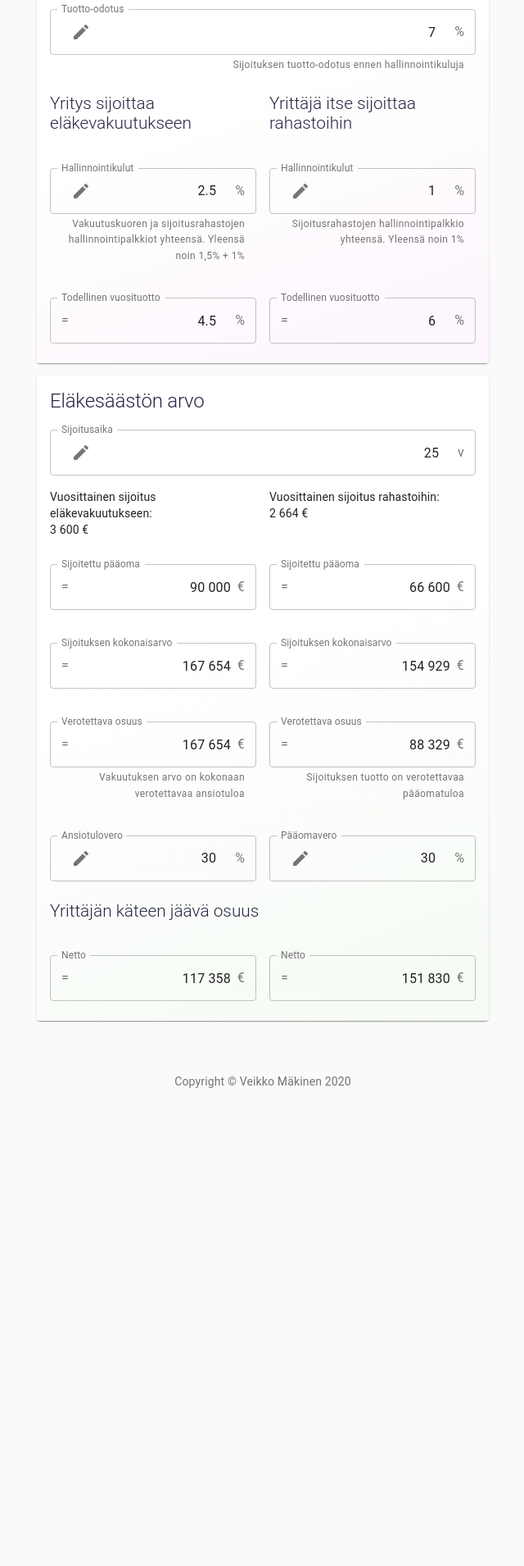
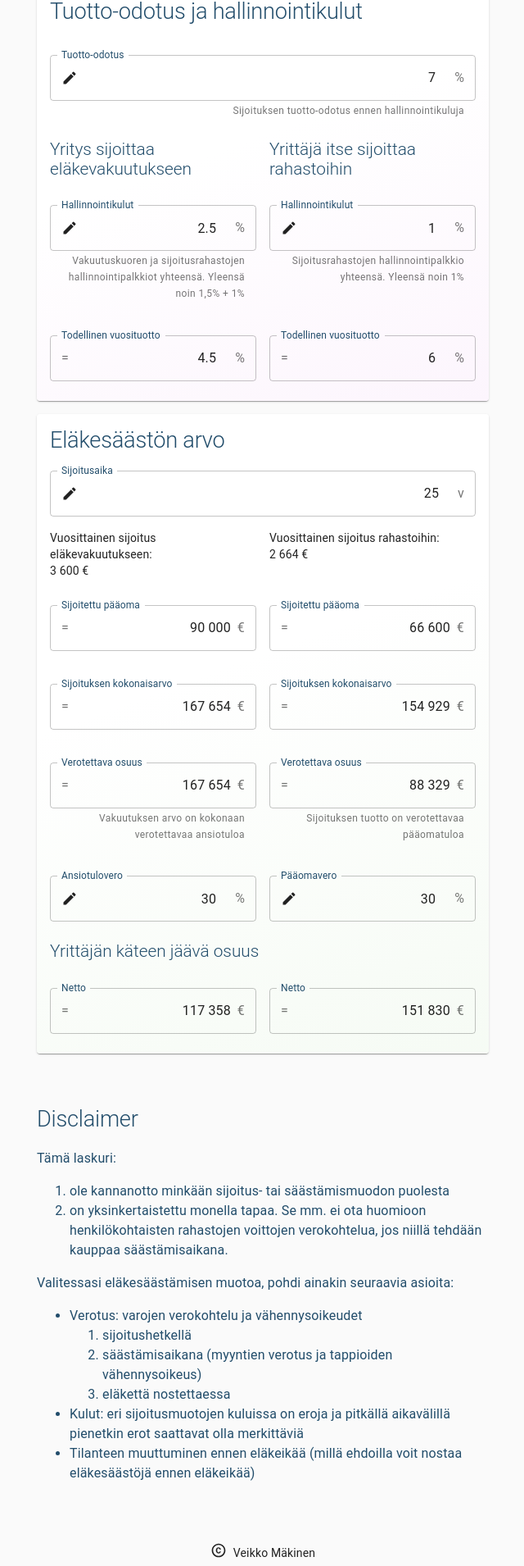
Before and after one commit to v-dogg/yrittajanelakesijoitus, a React (Create React App) app: page / in a window 1280 px wide. Shown: the part 691-2601 px from the top of the page at 82% size, without its empty margins (319-959 px from the left). Before the commit the page ends 2020 px from the top, so only its background shows below. Built offline with nearby package versions, Linux system fonts and the light colour scheme.

Commit message:
Style updates

```diff
--- a/src/App.js
+++ b/src/App.js
@@ -7,20 +7,20 @@ import TextField from '@material-ui/core/TextField';
 import InputAdornment from '@material-ui/core/InputAdornment';
 import IconButton from '@material-ui/core/IconButton'
 import EditIcon from '@material-ui/icons/Edit';
+import LinkedInIcon from '@material-ui/icons/LinkedIn';
+import GitHubIcon from '@material-ui/icons/GitHub';
+import CopyrightIcon from '@material-ui/icons/Copyright';
 import Link from '@material-ui/core/Link';
 import Grid from '@material-ui/core/Grid';
 import Box from '@material-ui/core/Box';
 import Typography from '@material-ui/core/Typography';
-import { makeStyles, withStyles } from '@material-ui/core/styles';
+import { makeStyles, withStyles, createMuiTheme, ThemeProvider } from '@material-ui/core/styles';
 import Container from '@material-ui/core/Container';
 import NumberFormat from 'react-number-format';
 
-const useStyles = makeStyles((theme) => ({
-  paper: {
-    marginTop: theme.spacing(2),
-    marginBottom: theme.spacing(2),
-    padding: theme.spacing(2),
-  },
+
+const theme = createMuiTheme({
+  typography: {
     h1: {
       color: '#d82b2b',
       fontSize: "2.5rem",
@@ -28,15 +28,29 @@ const useStyles = makeStyles((theme) => ({
       marginBottom: 20,
     },
     h2: {
-    color: '#272744',
-    fontSize: "1.5rem",
+      color: '#224d6b',
+      fontSize: "1.7rem",
       marginBottom: 20,
     },
     h3: {
-    color: '#272744',
+      color: '#224d6b',
       fontSize: "1.3rem",
       fontWeight: 300,
-    marginBottom: 10,
+    },
+    body1: {
+      color: "#224d6b",
+    },
+    button: {
+      fontStyle: 'italic',
+    },
+  },
+});
+
+const useStyles = makeStyles((theme) => ({
+  paper: {
+    marginTop: theme.spacing(2),
+    marginBottom: theme.spacing(2),
+    padding: theme.spacing(2),
   }
 }));
 
@@ -128,18 +142,21 @@ function App() {
   };
 
   return (
-    <Container component="main" maxWidth="sm">
+    <ThemeProvider theme={theme}>
+      <Container component="main" maxWidth="sm" >
         <CssBaseline />
 
-      <Typography variant="h1" className={classes.h1}>
+        <Box mt={6} mb={4}>
+          <Typography variant="h1">
             Yrittäjän eläkesijoitusvertailu
           </Typography>
+        </Box>
 
         <Paper1 className={classes.paper}>
-        <Typography variant="h2" className={classes.h2}>
+          <Typography variant="h2">
             Vuosittain säästettävä summa
           </Typography>
-        <Typography variant="body">
+          <Typography>
             Yrityksen maksama summa eläkevakuutukseen
           </Typography>
           <Grid container spacing={2} >
@@ -153,7 +170,7 @@ function App() {
               />
             </Grid>
           </Grid>
-        <Typography variant="body">
+          <Typography>
             Jos sama summa nostetaan osinkona
           </Typography>
           <Grid container spacing={2} >
@@ -188,7 +205,7 @@ function App() {
         </Paper1>
 
         <Paper2 className={classes.paper}>
-        <Typography variant="h2" className={classes.h2}>
+          <Typography variant="h2">
             Tuotto-odotus ja hallinnointikulut
           </Typography>
           <Grid container spacing={2}>
@@ -252,7 +269,7 @@ function App() {
         </Paper2>
 
         <Paper3 className={classes.paper}>
-        <Typography variant="h2" className={classes.h2}>
+          <Typography variant="h2">
             Eläkesäästön arvo
           </Typography>
 
@@ -268,7 +285,7 @@ function App() {
                   value={state.years}
                   onChange={handleChange}
                   InputProps={{
-                  startAdornment: <InputAdornment position="start"><IconButton><EditIcon /></IconButton></InputAdornment>,
+                    startAdornment: <InputAdornment position="start"><EditIcon fontSize="small" /></InputAdornment>,
                     endAdornment: (
                       <InputAdornment position="end">v</InputAdornment>
                     ),
@@ -396,17 +413,72 @@ function App() {
           </Grid>
         </Paper3>
 
-      <Box mt={8}>
-        <Typography variant="body2" color="textSecondary" align="center">
-        {'Copyright © '}
-        <Link color="inherit" href="https://www.linkedin.com/in/vmakinen/">
+        <Box mt={8} mb={9}>
+          <Typography variant="h2" >
+            Disclaimer
+          </Typography>
+          <Typography>
+            Tämä laskuri:
+            <ol>
+              <li>ole kannanotto minkään sijoitus- tai säästämismuodon puolesta</li>
+              <li>on yksinkertaistettu monella tapaa. Se mm. ei ota huomioon henkilökohtaisten
+                rahastojen voittojen verokohtelua, jos niillä tehdään kauppaa säästämisaikana.</li>
+            </ol>
+            </Typography>
+            <Typography>
+              Valitessasi eläkesäästämisen muotoa, pohdi ainakin seuraavia asioita:
+              <ul>
+                <li>Verotus: varojen verokohtelu ja vähennysoikeudet
+                  <ol>
+                    <li>sijoitushetkellä</li>
+                    <li>säästämisaikana (myyntien verotus ja tappioiden vähennysoikeus)</li>
+                    <li>eläkettä nostettaessa</li>
+                  </ol></li>
+                <li>Kulut: eri sijoitusmuotojen kuluissa on eroja ja pitkällä aikavälillä pienetkin erot saattavat olla merkittäviä</li>
+                <li>Tilanteen muuttuminen ennen eläkeikää (millä ehdoilla voit nostaa eläkesäästöjä ennen eläkeikää)</li>
+              </ul>
+            </Typography>
+        </Box>
+
+        <Box mt={8} mb={9} >
+          <Typography variant="body2" align="center" color={'#f00'} >
+            <Grid container alignItems="center" justify="center" spacing={1} >
+              <Grid item>
+                  <CopyrightIcon fontSize="small" />
+              </Grid>
+              <Grid item>
                 Veikko Mäkinen
-        </Link>{' '}
-        {new Date().getFullYear()}
+              </Grid>
+            </Grid>
+            <Grid container alignItems="center" justify="center" spacing={1} >
+              <Grid item>
+                <Link href="https://www.linkedin.com/in/vmakinen/">
+                  <LinkedInIcon fontSize="small" />
+                </Link>
+              </Grid>
+              <Grid item>
+                <Link  href="https://www.linkedin.com/in/vmakinen/">
+                  https://www.linkedin.com/in/vmakinen/
+                </Link>
+              </Grid>
+            </Grid>
+            <Grid container alignItems="center" justify="center" spacing={1} >
+              <Grid item>
+                <Link href="https://github.com/v-dogg/yrittajanelakesijoitus">
+                  <GitHubIcon fontSize="small" />
+                </Link>
+              </Grid>
+              <Grid item>
+                <Link  href="https://github.com/v-dogg/yrittajanelakesijoitus">
+                  https://github.com/v-dogg/yrittajanelakesijoitus
+                </Link>
+              </Grid>
+            </Grid>
           </Typography>
         </Box>
 
       </Container>
+    </ThemeProvider>
   );
 }
 
--- a/src/EuroInput.js
+++ b/src/EuroInput.js
@@ -52,7 +52,7 @@ const EuroInput = ({
         ...InputProps,
         startAdornment: readOnly
           ? <InputAdornment position="start">=</InputAdornment>
-          : <InputAdornment position="start"><IconButton><EditIcon /></IconButton></InputAdornment>,
+          : <InputAdornment position="start"><EditIcon fontSize="small" /></InputAdornment>,
         endAdornment: <InputAdornment position="end">€</InputAdornment> ,
         inputComponent: EuroNumberFormat
       }}
--- a/src/PercentInput.js
+++ b/src/PercentInput.js
@@ -23,7 +23,7 @@ const PercentInput = ({
         ...InputProps,
         startAdornment: readOnly
           ? <InputAdornment position="start">=</InputAdornment>
-          : <InputAdornment position="start"><IconButton><EditIcon /></IconButton></InputAdornment>,
+          : <InputAdornment position="start"><EditIcon fontSize="small" /></InputAdornment>,
         endAdornment: <InputAdornment position="end">%</InputAdornment>,
       }}
       inputProps={{
```
Lines whose indentation alone changed are shown as unchanged.
